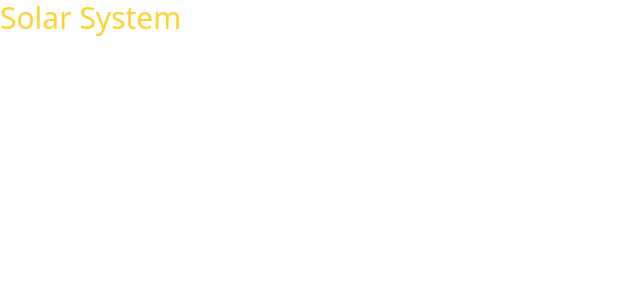
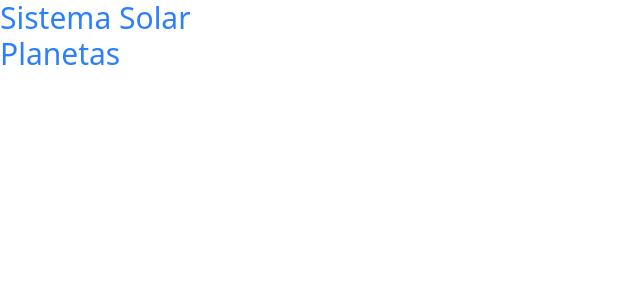
Before and after one commit to andrelucca99/solar_system, a React (Vite) app: page / in a window 1280 px wide. Shown: the top 300 px of the page, without its empty margins (0-640 px from the left). Built offline with nearby package versions, Linux system fonts and the light colour scheme.

Commit message:
feat: add components

```diff
--- a/src/App.tsx
+++ b/src/App.tsx
@@ -1,8 +1,12 @@
+import { Header } from "./components/Header/Header"
+import { SolarSystem } from "./components/SolarSystem/SolarSystem"
+
 function App() {
 
   return (
     <>
-      <h1 className="text-3xl text-amber-300">Solar System</h1>
+      <Header />
+      <SolarSystem />
     </>
   )
 }
--- /dev/null
+++ b/src/components/Header/Header.tsx
@@ -0,0 +1,3 @@
+export function Header() {
+  return <h1 className="text-3xl text-blue-500">Sistema Solar</h1>
+};
--- /dev/null
+++ b/src/components/PlanetCard/PlanetCard.tsx
@@ -0,0 +1,13 @@
+interface IPlanetCard {
+  planetName: string,
+  planetImage: string,
+}
+
+export function PlanetCard({ planetImage, planetName }: IPlanetCard) {
+  return (
+    <>
+      <p> {planetName}</p>
+      <img src={planetImage} alt={`Planeta ${planetName}`} />
+    </>
+  );
+};
--- /dev/null
+++ b/src/components/SolarSystem/SolarSystem.tsx
@@ -0,0 +1,7 @@
+import { Title } from "../Title/Title";
+
+export function SolarSystem() {
+  return (
+    <Title headline="Planetas" />
+  )
+};
--- /dev/null
+++ b/src/components/Title/Title.tsx
@@ -0,0 +1,7 @@
+interface ITitleProps {
+  headline: string;
+}
+
+export function Title({ headline }: ITitleProps) {
+  return <h2 className="text-3xl text-blue-500">{headline}</h2>
+};
```
